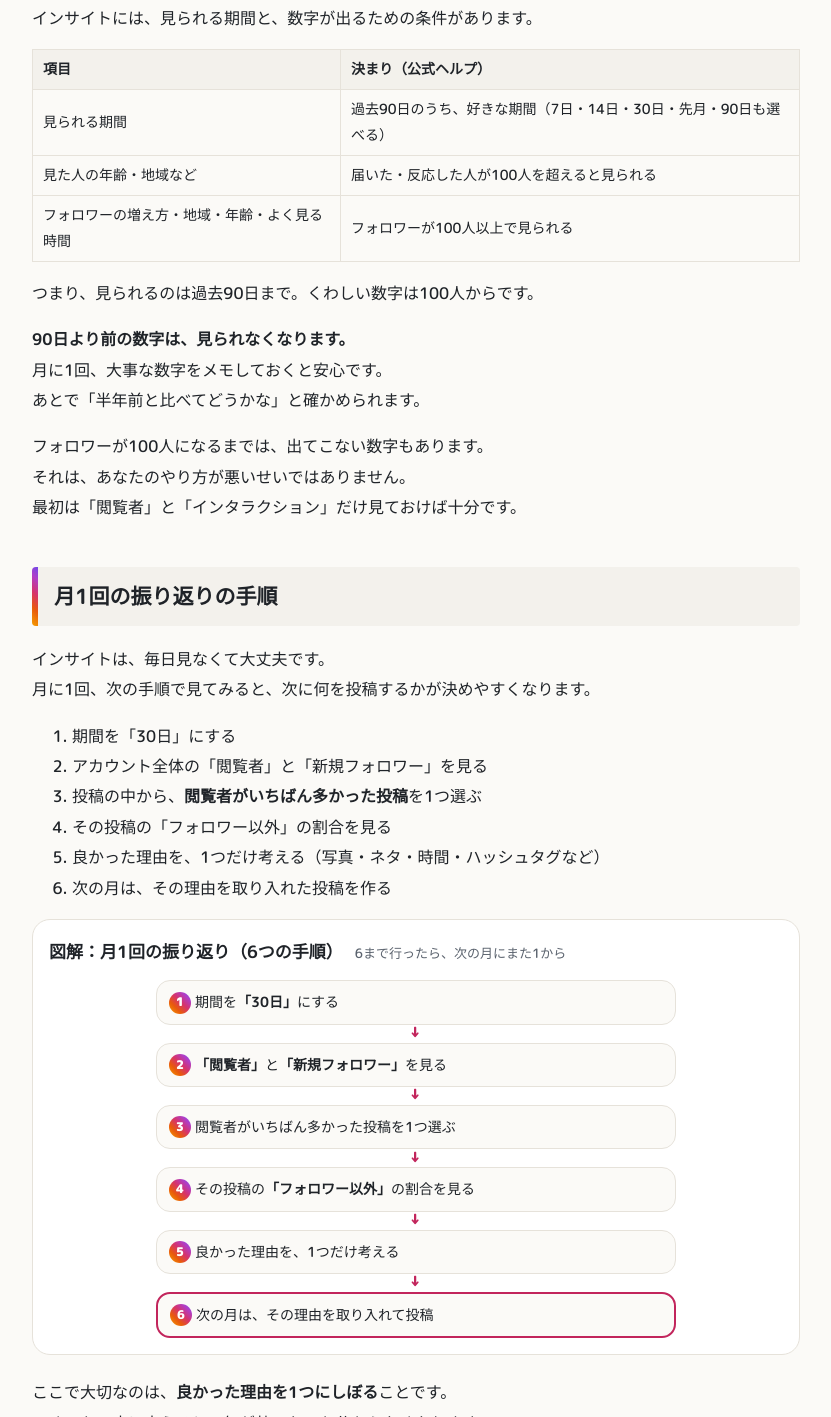
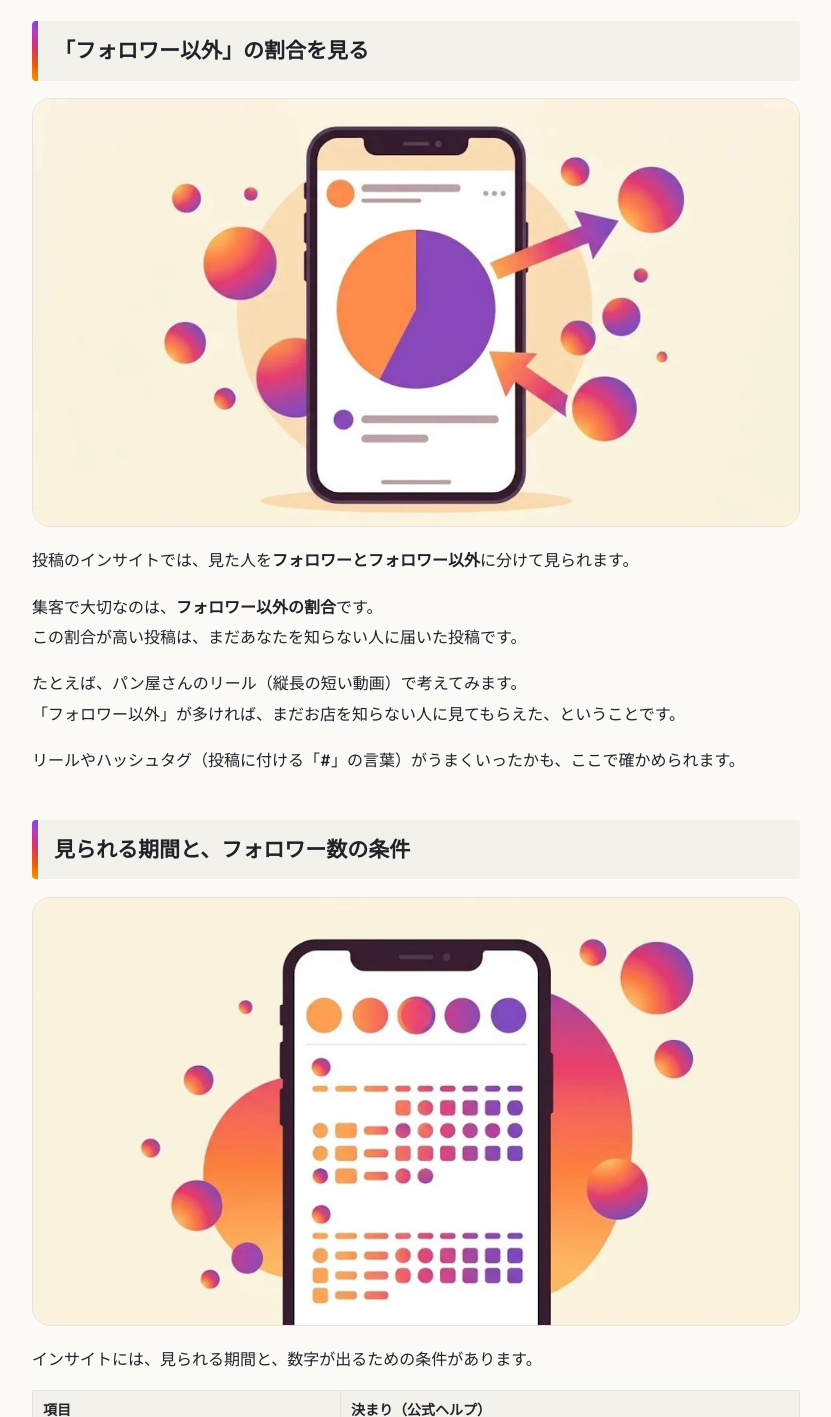
Before and after one commit to masabee1029/insta-10steps, a plain HTML site: page docs/articles/insight-mikata.html in a window 1280 px wide. Shown: the part 3842-5259 px from the top of the page, without its empty margins (54-885 px from the left). Drawn offline with Linux system fonts and the light colour scheme.

Commit message:
Use Gemini-made section images matching the header
Co-Authored-By: Claude <noreply@anthropic.com>

```diff
--- a/docs/articles/insight-mikata.html
+++ b/docs/articles/insight-mikata.html
@@ -237,25 +237,25 @@ article h2:before{content:"";position:absolute;left:0;top:0;bottom:0;width:6px;b
 <ol><li>プロフィール画面の「プロアカウントのダッシュボード」を押す</li><li>見たい投稿を開き、投稿の下にある「インサイトを見る」を押す</li></ol>
 <p>1つめを押すと、アカウント全体の数字が出ます。<br>2つめを押すと、その投稿だけの数字が出ます。</p>
 <p>アカウントを非公開（知り合いだけに見せる設定）にすると、インサイトは見られなくなります。<br>それでも、90日以内に公開に戻せば、それまでの数字がまた見られます。<br>うっかり非公開にしても、あわてなくて大丈夫です。</p>
-<h2 id="s2">まず覚えたい4つの数字</h2>
+<h2 id="s2">まず覚えたい4つの数字</h2><figure class="sec-img"><img loading="lazy" decoding="async" src="../img/sec/insight-mikata--s2.jpg" alt="AIで作成したイメージ画像：まず覚えたい4つの数字" width="960" height="536"></figure>
 <p>インサイトには、たくさんの数字が並びます。<br>はじめは、次の4つだけ覚えておけば大丈夫です。</p>
 <div class="tbl"><table><tr><th>数字の名前</th><th>意味</th><th>分かること</th></tr><tr><td>閲覧数</td><td>投稿が表示・再生された回数</td><td>どれくらい見られたか</td></tr><tr><td>閲覧者</td><td>投稿を見たアカウントの数（同じ人は1回）</td><td>何人に届いたか</td></tr><tr><td>インタラクション</td><td>いいね・コメント・保存・シェアなどの反応</td><td>どれくらい心が動いたか</td></tr><tr><td>新規フォロワー</td><td>新しくフォローしてくれた人の数</td><td>ファンが増えたか</td></tr></table></div>
 <p>つまり、「届いた人数」と「反応した人数」が分かれば、まずは十分です。</p>
 <p>「閲覧数」と「閲覧者」は、名前が似ていて迷いやすい数字です。<br>たとえば、同じ人が3回見たとします。<br>この時、閲覧数は3、閲覧者は1と数えられます。</p>
 <p><strong>閲覧者は「何人に届いたか」</strong>を表す数字です。<br>以前「リーチ」と呼ばれていた数字に近いものです。</p>
 <p>なお、公式ヘルプでは、これらの数字は推定の値だと説明されています。<br>閲覧数も、投稿が広がっている途中の数字です。<br>1つ2つの違いは、気にしなくて大丈夫です。</p>
-<h2 id="s3">「フォロワー以外」の割合を見る</h2>
+<h2 id="s3">「フォロワー以外」の割合を見る</h2><figure class="sec-img"><img loading="lazy" decoding="async" src="../img/sec/insight-mikata--s3.jpg" alt="AIで作成したイメージ画像：「フォロワー以外」の割合を見る" width="960" height="536"></figure>
 <p>投稿のインサイトでは、見た人を<strong>フォロワーとフォロワー以外</strong>に分けて見られます。</p>
 <p>集客で大切なのは、<strong>フォロワー以外の割合</strong>です。<br>この割合が高い投稿は、まだあなたを知らない人に届いた投稿です。</p>
 <p>たとえば、パン屋さんのリール（縦長の短い動画）で考えてみます。<br>「フォロワー以外」が多ければ、まだお店を知らない人に見てもらえた、ということです。</p>
 <p>リールやハッシュタグ（投稿に付ける「#」の言葉）がうまくいったかも、ここで確かめられます。</p>
-<h2 id="s4">見られる期間と、フォロワー数の条件</h2>
+<h2 id="s4">見られる期間と、フォロワー数の条件</h2><figure class="sec-img"><img loading="lazy" decoding="async" src="../img/sec/insight-mikata--s4.jpg" alt="AIで作成したイメージ画像：見られる期間と、フォロワー数の条件" width="960" height="536"></figure>
 <p>インサイトには、見られる期間と、数字が出るための条件があります。</p>
 <div class="tbl"><table><tr><th>項目</th><th>決まり（公式ヘルプ）</th></tr><tr><td>見られる期間</td><td>過去90日のうち、好きな期間（7日・14日・30日・先月・90日も選べる）</td></tr><tr><td>見た人の年齢・地域など</td><td>届いた・反応した人が100人を超えると見られる</td></tr><tr><td>フォロワーの増え方・地域・年齢・よく見る時間</td><td>フォロワーが100人以上で見られる</td></tr></table></div>
 <p>つまり、見られるのは過去90日まで。くわしい数字は100人からです。</p>
 <p><strong>90日より前の数字は、見られなくなります。</strong><br>月に1回、大事な数字をメモしておくと安心です。<br>あとで「半年前と比べてどうかな」と確かめられます。</p>
 <p>フォロワーが100人になるまでは、出てこない数字もあります。<br>それは、あなたのやり方が悪いせいではありません。<br>最初は「閲覧者」と「インタラクション」だけ見ておけば十分です。</p>
-<h2 id="s5">月1回の振り返りの手順</h2>
+<h2 id="s5">月1回の振り返りの手順</h2><figure class="sec-img"><img loading="lazy" decoding="async" src="../img/sec/insight-mikata--s5.jpg" alt="AIで作成したイメージ画像：月1回の振り返りの手順" width="960" height="536"></figure>
 <p>インサイトは、毎日見なくて大丈夫です。<br>月に1回、次の手順で見てみると、次に何を投稿するかが決めやすくなります。</p>
 <ol><li>期間を「30日」にする</li><li>アカウント全体の「閲覧者」と「新規フォロワー」を見る</li><li>投稿の中から、<strong>閲覧者がいちばん多かった投稿</strong>を1つ選ぶ</li><li>その投稿の「フォロワー以外」の割合を見る</li><li>良かった理由を、1つだけ考える（写真・ネタ・時間・ハッシュタグなど）</li><li>次の月は、その理由を取り入れた投稿を作る</li></ol>
 <figure class="zk" aria-label="図解：月1回の振り返り">
```
Also changed, not shown: assets/articles/insight-mikata--s2.jpg (added), assets/articles/insight-mikata--s3.jpg (added), assets/articles/insight-mikata--s4.jpg (added), assets/articles/insight-mikata--s5.jpg (added), docs/img/sec/insight-mikata--s2.jpg (added), docs/img/sec/insight-mikata--s3.jpg (added), docs/img/sec/insight-mikata--s4.jpg (added), docs/img/sec/insight-mikata--s5.jpg (added).
